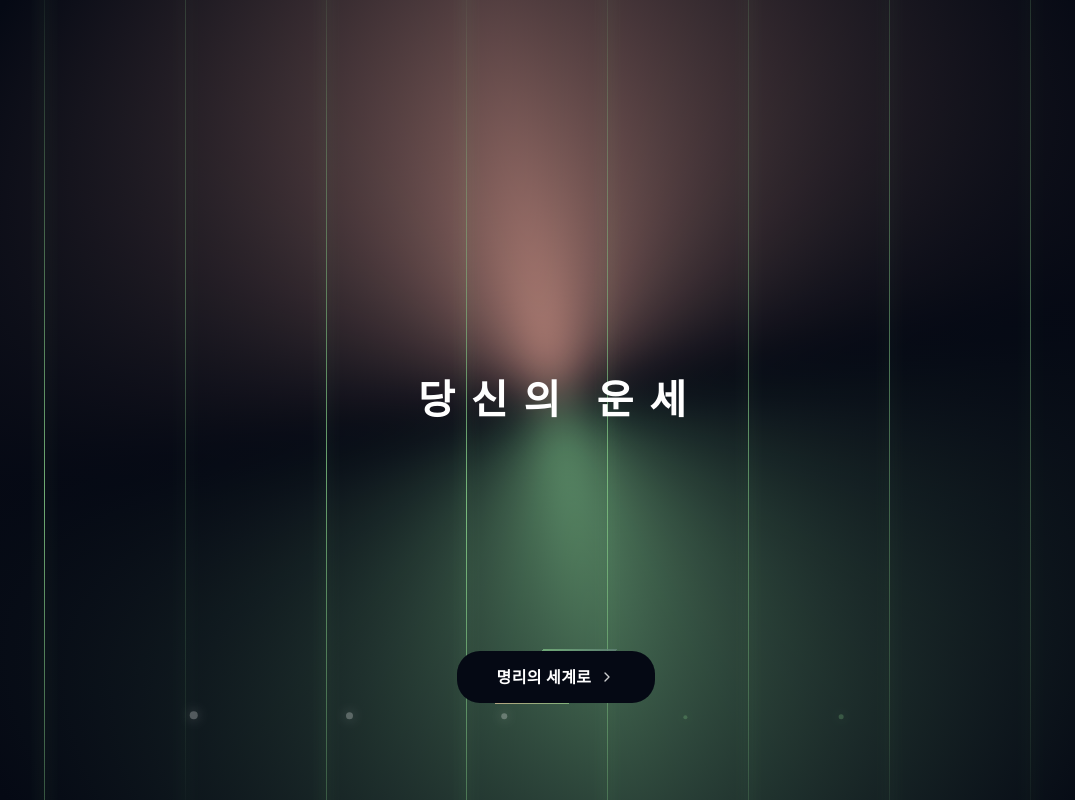
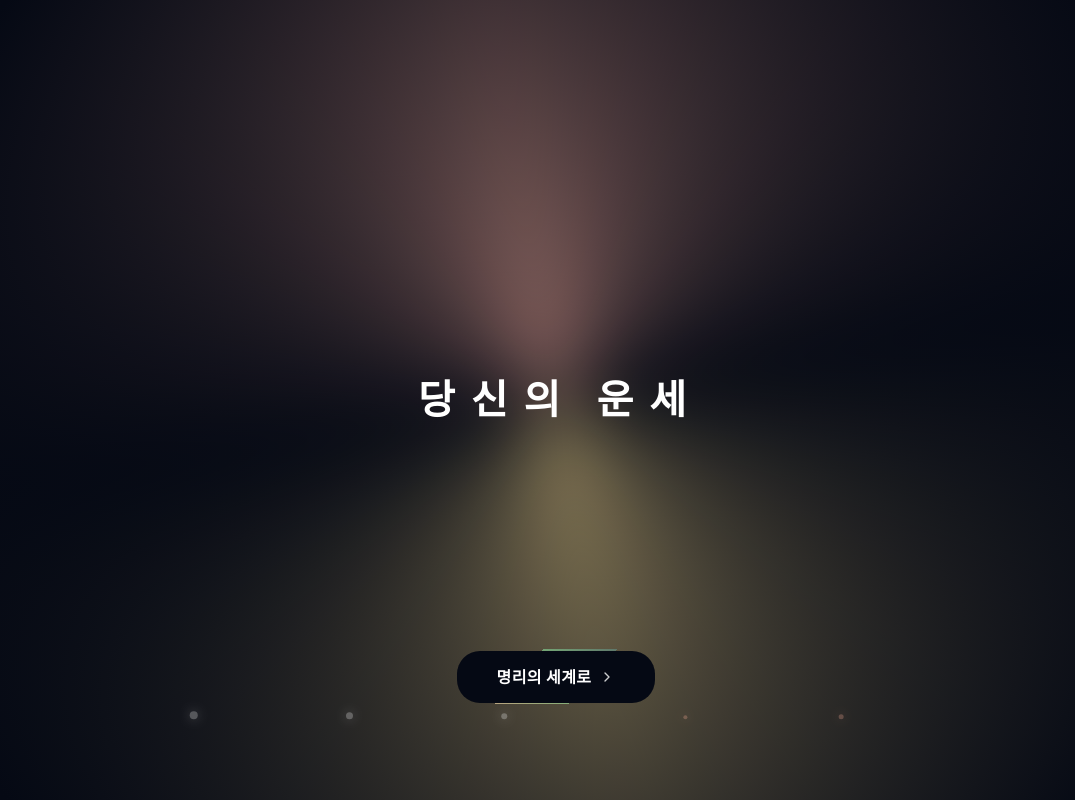
Before and after one commit to kimhoon0612-dev/saju-web, a Next.js app in the folder frontend/: page / in a window 1280 px wide. Shown: the top 800 px of the page, without its empty margins (84-1159 px from the left). Built offline with nearby package versions, Linux system fonts and the light colour scheme; a web font is replaced by a local one.

Commit message:
Refine Mystic Sync to use gold and peach elegant color scheme remove green lines

```diff
--- a/frontend/src/app/page.tsx
+++ b/frontend/src/app/page.tsx
@@ -379,25 +379,14 @@ export default function Home() {
             transition={{ duration: 25, repeat: Infinity, ease: "linear" }}
             className="absolute top-1/2 left-1/2 -translate-x-1/2 -translate-y-1/2 w-[150vw] h-[150vw] opacity-100 mix-blend-screen"
             style={{
-              background: "conic-gradient(from 0deg at 50% 50%, rgba(255, 255, 255, 0) 0%, rgba(129, 199, 132, 0.8) 25%, rgba(255, 255, 255, 0) 50%, rgba(255, 177, 153, 0.8) 75%, rgba(255, 255, 255, 0) 100%)",
-              filter: "blur(20px)"
+              background: "conic-gradient(from 0deg at 50% 50%, rgba(255, 255, 255, 0) 0%, rgba(255, 223, 137, 0.6) 25%, rgba(255, 255, 255, 0) 50%, rgba(255, 177, 153, 0.6) 75%, rgba(255, 255, 255, 0) 100%)",
+              filter: "blur(30px)"
             }}
           />
           <div className="absolute inset-0 bg-[radial-gradient(circle_at_center,transparent_0%,#050914_90%)]"></div>
-
-          {/* Vertical Matrix Lines (Abstract Fate Strings) */}
-          {[...Array(8)].map((_, i) => (
-            <motion.div
-              key={`line-${i}`}
-              className="absolute w-px bg-gradient-to-b from-transparent via-[#81C784] to-transparent shadow-[0_0_15px_rgba(129,199,132,0.8)]"
-              style={{ left: `${10 + i * 11}%`, top: "-20%", height: "140%" }}
-              animate={{ y: ["-10%", "10%", "-10%"], opacity: [0.4, 0.9, 0.4] }}
-              transition={{ duration: 4 + i * 1.5, repeat: Infinity, ease: "easeInOut", delay: i * 0.5 }}
-            />
-          ))}
         </div>
 
-        {/* Floating Mystical Orbs (Like Souls/Data packets) */}
+        {/* Floating Mystical Orbs (Souls/Energy) */}
         {[...Array(15)].map((_, i) => (
           <motion.div
             key={`particle-${i}`}
@@ -412,8 +401,8 @@ export default function Home() {
             style={{
               width: `${4 + (i % 5)}px`,
               height: `${4 + (i % 5)}px`,
-              backgroundColor: i % 2 === 0 ? "#FFFFFF" : "#81C784",
-              boxShadow: `0 0 12px ${i % 2 === 0 ? "rgba(255,255,255,0.9)" : "rgba(129,199,132,0.9)"}`
+              backgroundColor: i % 2 === 0 ? "#FFFFFF" : (i % 3 === 0 ? "#FFDF89" : "#FFB199"),
+              boxShadow: `0 0 12px ${i % 2 === 0 ? "rgba(255,255,255,0.9)" : (i % 3 === 0 ? "rgba(255,223,137,0.9)" : "rgba(255,177,153,0.9)")}`
             }}
           />
         ))}
```
